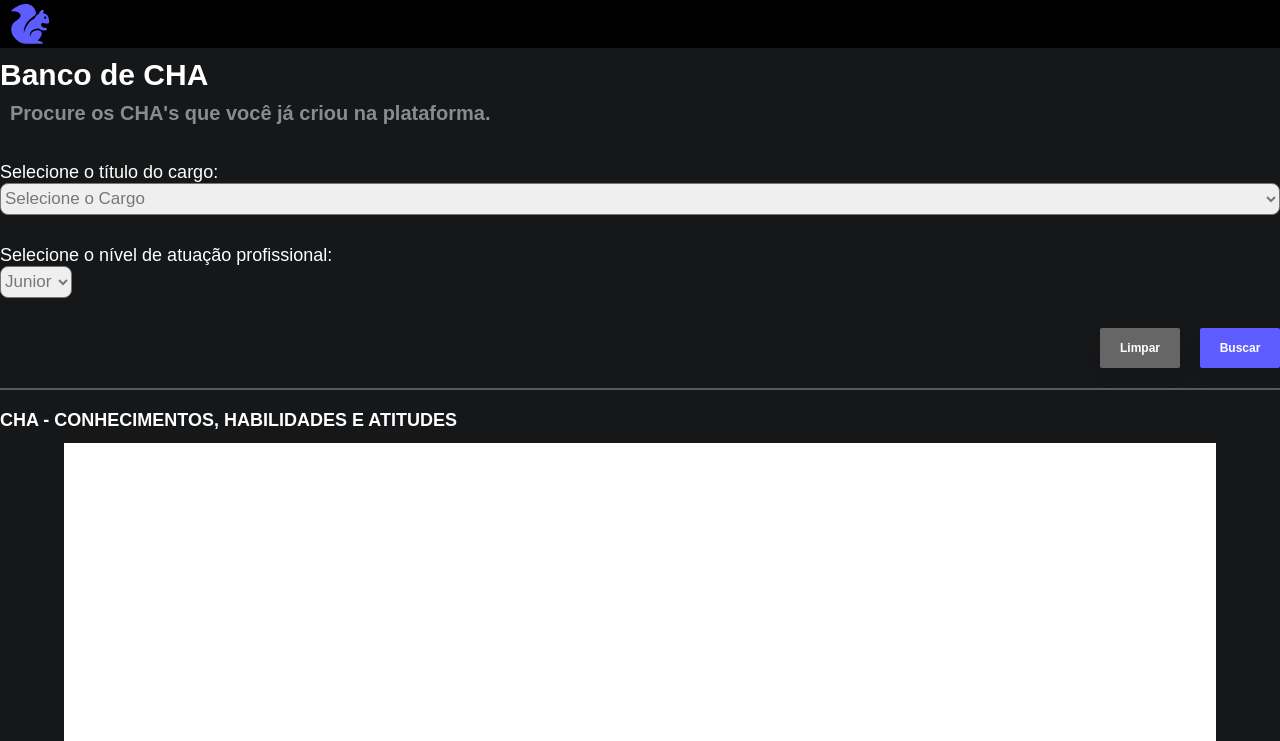
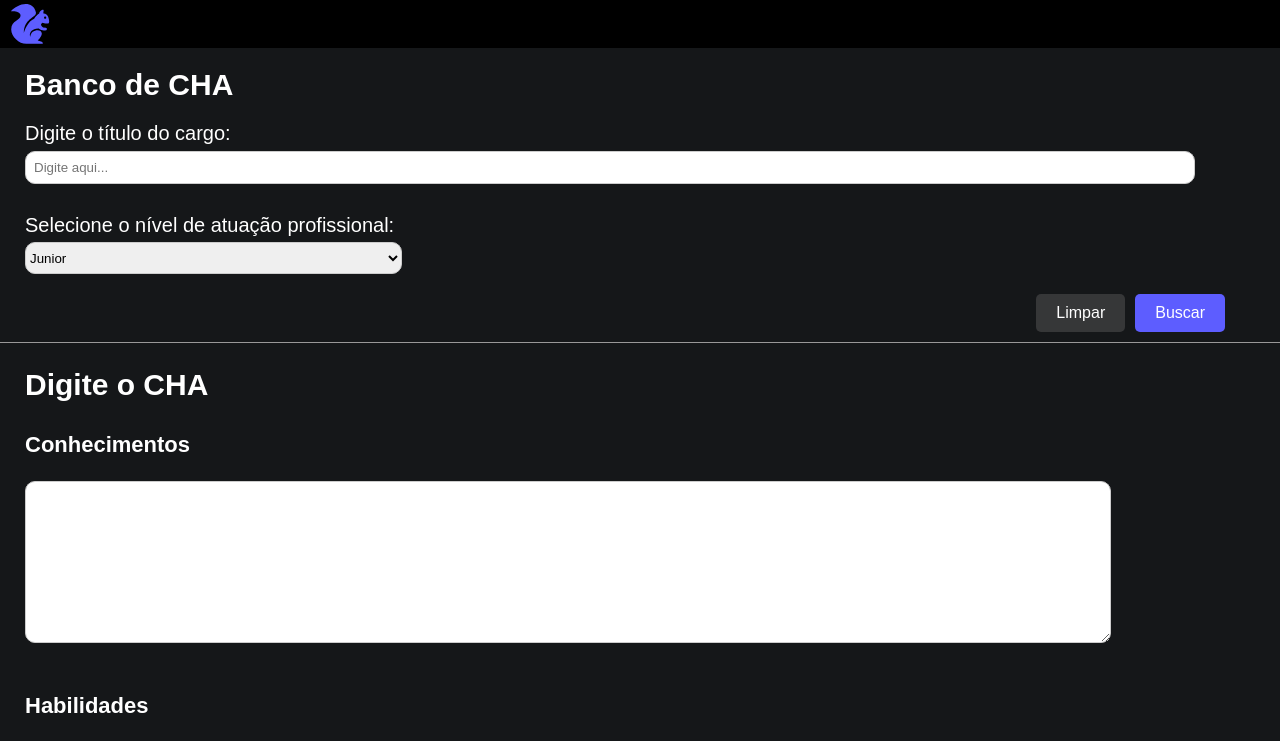
Before and after one commit to CodeSquirrel-API/RecrutaTech-FrontEnd, a Vue app: page /BancoCha in a window 1280 px wide. Shown: the top 741 px of the page. Built offline with nearby package versions, Linux system fonts and the light colour scheme.

Commit message:
Fixing the CHA database page

```diff
--- a/src/views/BancoCha.vue
+++ b/src/views/BancoCha.vue
@@ -1,55 +1,187 @@
 <script setup lang="ts">
-import HelloWorld from '@/components/HelloWorld.vue'
-import Btn_Salvar from '../components/Btn_Salvar.vue'
-import Btn_Limpar from '../components/Btn_Limpar.vue'
-import Btn_Buscar from '../components/Btn_Buscar.vue'
 
+</script>
+  <template>
+    <div>
+      <h1 class="title">Banco de CHA</h1>
+      <label for="descricao" class="input-label">Digite o título do cargo:</label>
+      <input class="custom-input" type="text" placeholder="Digite aqui...">
 
-
-import Cha from '../components/Cha.vue'
-</script>
-
-<template>
-  <main>
-      <HelloWorld msg="Banco de CHA" txt="Procure os CHA's que você já criou na plataforma." />
-      <div class="btn-container">
-        <div class="btn-group">
-          <Btn_Limpar />
-          <Btn_Buscar />
-
-        </div>
-      </div>
-      <hr class="linha-horizontal">
-      <Cha />
-
-      <div class="btn-container">
-        <div class="btn-group">
-          <button class="btn">Editar CHA</button>
-          <Btn_Salvar />
-        </div>
+      <div class="nivel-container">
+        <span class="span-nivel">Selecione o nível de atuação profissional:</span> <br>
+        <select name="nivel" class="select-option txt-select">
+          <option value="" class="select-option txt-select">Junior</option>
+          <option value="" class="select-option txt-select">Pleno</option>
+          <option value="" class="select-option txt-select">Sênior</option>
+        </select>
       </div>
 
-  </main>
-</template>
+      <!-- Botões Limpar e Salvar -->
+      <div class="button-container">
+        <button class="custom-button clear-button">Limpar</button>
+        <button class="custom-button save-button">Buscar</button>
+      </div>
 
+      <!-- Linha cinza abaixo dos botões -->
+      <hr class="line" />
 
+      <!-- Título "CHA" -->
+      <h2 class="title"> Digite o CHA </h2>
 
-<style scoped> /**estilo scoped será aplicado apenas nos componentes que eu quiser, msm se ja tiver um global o scoped será aplicado por cima. */
-.btn-container {
-  display: flex;
-  flex-grow: 1; /* Isso faz com que o contêiner dos botões cresça e empurre os botões para o canto direito */
-  justify-content: flex-end; /* Isso alinha os botões à direita */
+      <h2 class="cha-title"> Conhecimentos </h2>
+
+      <!-- Campo de texto multilinea -->
+      <textarea v-model="chaText" class="cha-textarea"></textarea>
+
+      <h2 class="cha-title"> Habilidades </h2>
+
+      <!-- Campo de texto multilinea -->
+      <textarea v-model="chaText" class="cha-textarea"></textarea>
+
+      <h2 class="cha-title"> Atitudes </h2>
+
+      <!-- Campo de texto multilinea -->
+      <textarea v-model="chaText" class="cha-textarea"></textarea>
+
+      <!-- Botões Editar e Buscar -->
+      <div class="button-container">
+        <button class="custom-button edit-button">Editar CHA</button>
+        <button class="custom-button search-button">Salvar</button>
+      </div>
+    </div>
+  </template>
+
+  <style scoped>
+  .title {
+    color: rgb(255, 255, 255);
+    font-size: 30px;
+    font-weight: bold;
+    margin-left: 25px;
+  }
+  .input-label {
+    color: #ffffff;
+    font-size: 20px;
+    margin-bottom: 8px;
+    margin-left: 25px;
+  }
+  .custom-input {
+    width: 90%;
+    padding: 8px;
+    border: 1px solid #ccc;
+    border-radius: 10px;
+    outline: none;
+    transition: border-color 0.2s;
+    margin-left: 25px;
+    margin-right: 25px;
+    margin-top: 6px;
+  }
+
+  .custom-input:focus {
+    border-color: #007bff;
+  }
+
+  .nivel-container {
+    margin-left: 25px;
+    margin-top: 30px;
+  }
+
+  .span-nivel {
+    color: #ffffff;
+    font-size: 20px;
+    margin-bottom: 8px;
+  }
+
+  .select-option {
+    width: 30%;
+    border: 1px solid #ccc;
+    border-radius: 10px;
+    outline: none;
+    transition: border-color 0.2s;
+    margin-top: 5px;
+  }
+
+  .select-option:focus {
+    border-color: #007bff;
+  }
+
+  /* Estilos dos botões */
+  .button-container {
+    display: flex;
+    justify-content: flex-end;
+    margin-top: 20px;
+    margin-right: 55px;
+  }
+
+  .custom-button {
+    padding: 10px 20px;
+    border: none;
+    border-radius: 5px;
+    font-size: 16px;
+    cursor: pointer;
+    margin-left: 10px;
+    transition: background-color 0.2s;
+  }
+
+  .clear-button {
+    background-color: #6666;
+    color: #fff;
+  }
+
+  .save-button {
+    background-color: #5D5DFF;
+    color: #fff;
+  }
+
+  .custom-button:hover {
+    filter: brightness(0.9); /* Escurece a cor ao passar o mouse */
+  }
+
+  .line {
+  border: none;
+  border-top: 1px solid #999898;
+  margin-top: 10px; /* Espaçamento acima da linha */
+  margin-bottom: 10px; /* Espaçamento abaixo da linha */
 }
 
-.btn-group {
-  display: flex;
-  gap: 10px; /* Espaçamento entre os botões */
+/* Estilos para o título "CHA" */
+.cha-title {
+  font-size: 22px;
+  margin-top: 30px;
+  margin-left: 25px;
 }
 
+/* Estilos para o campo de texto multilinear */
+.cha-textarea {
+  width: 80%;
+  height: 100px;
+  padding: 30px;
+  border: 1px solid #ccc;
+  border-radius: 10px;
+  outline: none;
+  margin-top: 5px;
+  margin-left: 25px;
+  margin-bottom: 15px;
+}
 
-.linha-horizontal {
-  border: 1px solid #5B5B5B; /* Estilo da linha, você pode personalizar as propriedades de acordo com suas preferências */
-  margin: 20px 0; /* Espaçamento acima e abaixo da linha */
-  width: 100%;
+/* Estilos para os botões "Editar" e "Buscar" */
+.edit-button,
+.search-button {
+  background-color: #5D5DFF;
+  color: #fff;
+  border: 1px solid #5D5DFF;
+  border-radius: 5px;
+  padding: 10px 20px;
+  margin-right: 2px;
+  cursor: pointer;
+  outline: none;
+  transition: background-color 0.3s, color 0.3s;
 }
+
+/* Estilos de hover para os botões "Editar" e "Buscar" */
+.edit-button:hover,
+.search-button:hover {
+  background-color: #4455cc;
+  border-color: #4455cc;
+}
+
 </style>
```
